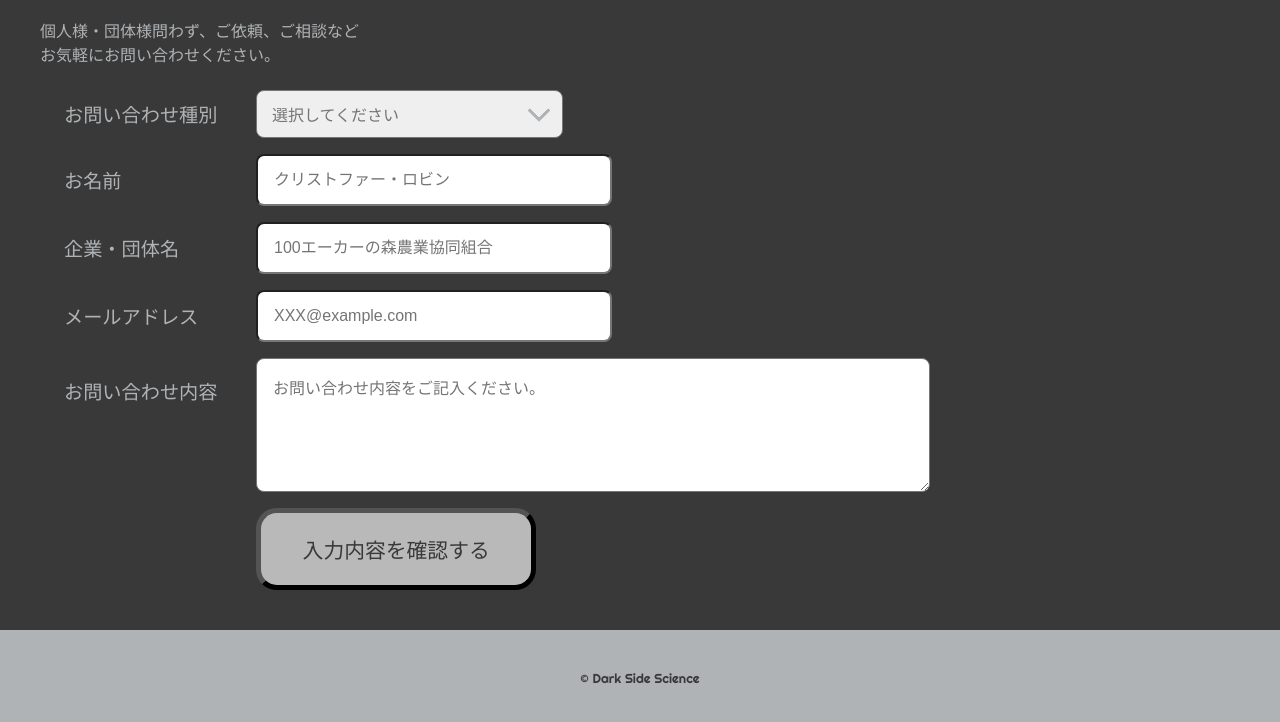
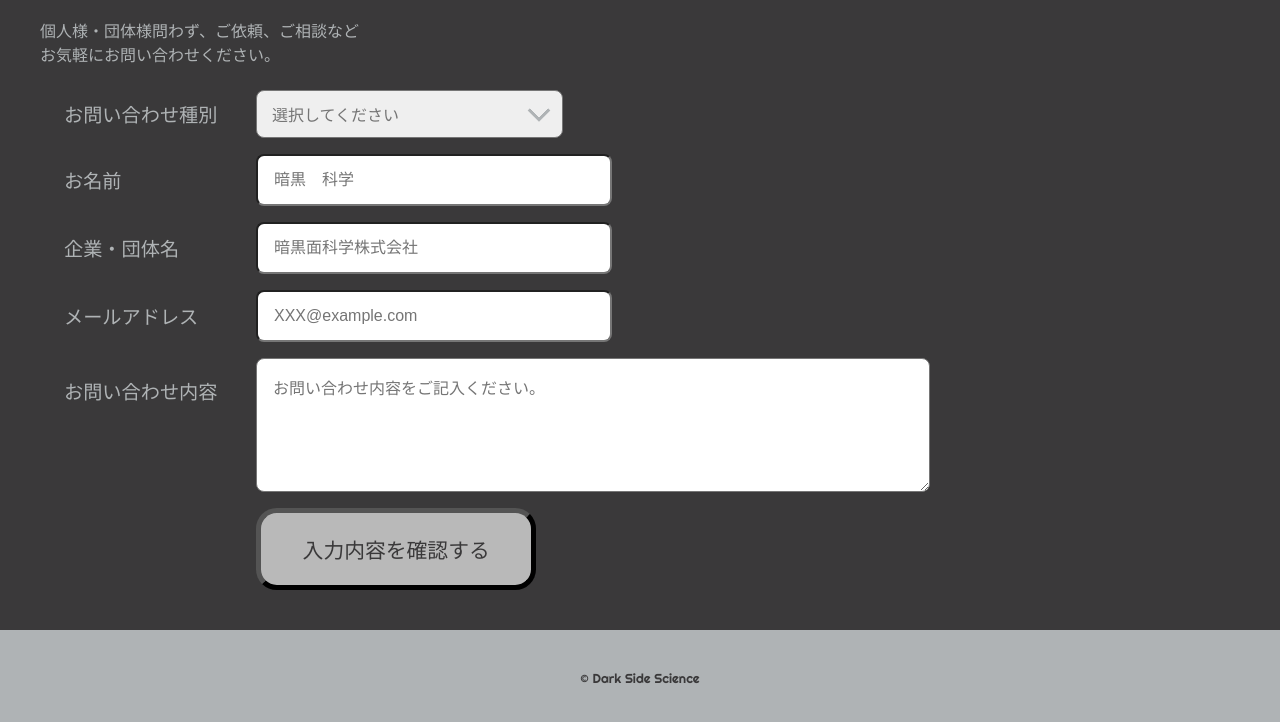
Before and after one commit to To-fu220/new, a plain HTML site: page contact.html in a window 1280 px wide. Shown: the part 144-866 px from the top of the page. Drawn offline with nearby package versions, Linux system fonts and the light colour scheme; a web font is replaced by a local one.

Commit message:
2/18 コミット仮完成

```diff
--- a/contact.html
+++ b/contact.html
@@ -38,11 +38,11 @@
                     </div>
                     <div class="form-group">
                         <label>お名前</label>
-                        <input type="text" name="name" maxlength="30" placeholder="クリストファー・ロビン">
+                        <input type="text" name="name" maxlength="30" placeholder="暗黒　科学">
                     </div>
                     <div class="form-group">
                         <label>企業・団体名</label>
-                        <input type="text" name="name" maxlength="30" placeholder="100エーカーの森農業協同組合">
+                        <input type="text" name="name" maxlength="30" placeholder="暗黒面科学株式会社">
                     </div>
                     <div class="form-group">
                         <label>メールアドレス</label>
```
